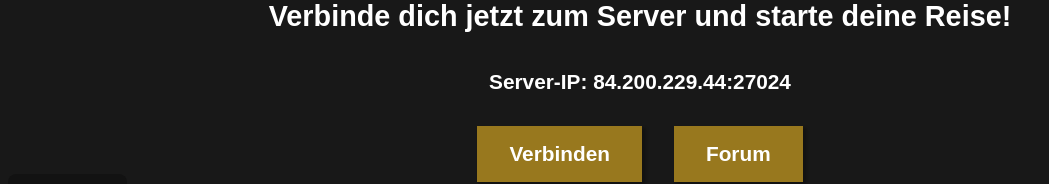
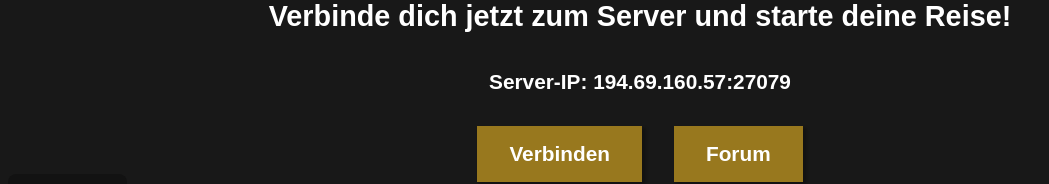
Before and after one commit to DannyINF/maw-rp-de, a Next.js app: page / in a window 1280 px wide. Shown: the part 9034-9218 px from the top of the page, without its empty margins (0-1049 px from the left). Built offline with nearby package versions, Linux system fonts and the light colour scheme.

Commit message:
update server ip

```diff
--- a/src/pages/index.tsx
+++ b/src/pages/index.tsx
@@ -106,7 +106,7 @@ export default function Home() {
 								<Factions factions={factionList} />
 								<Features features={featureList} />
 								<History items={historyList} />
-								<Connect serverIp="84.200.229.44:27024" />
+								<Connect serverIp="194.69.160.57:27079" />
 							</div>
 						</>
 					)}
```
